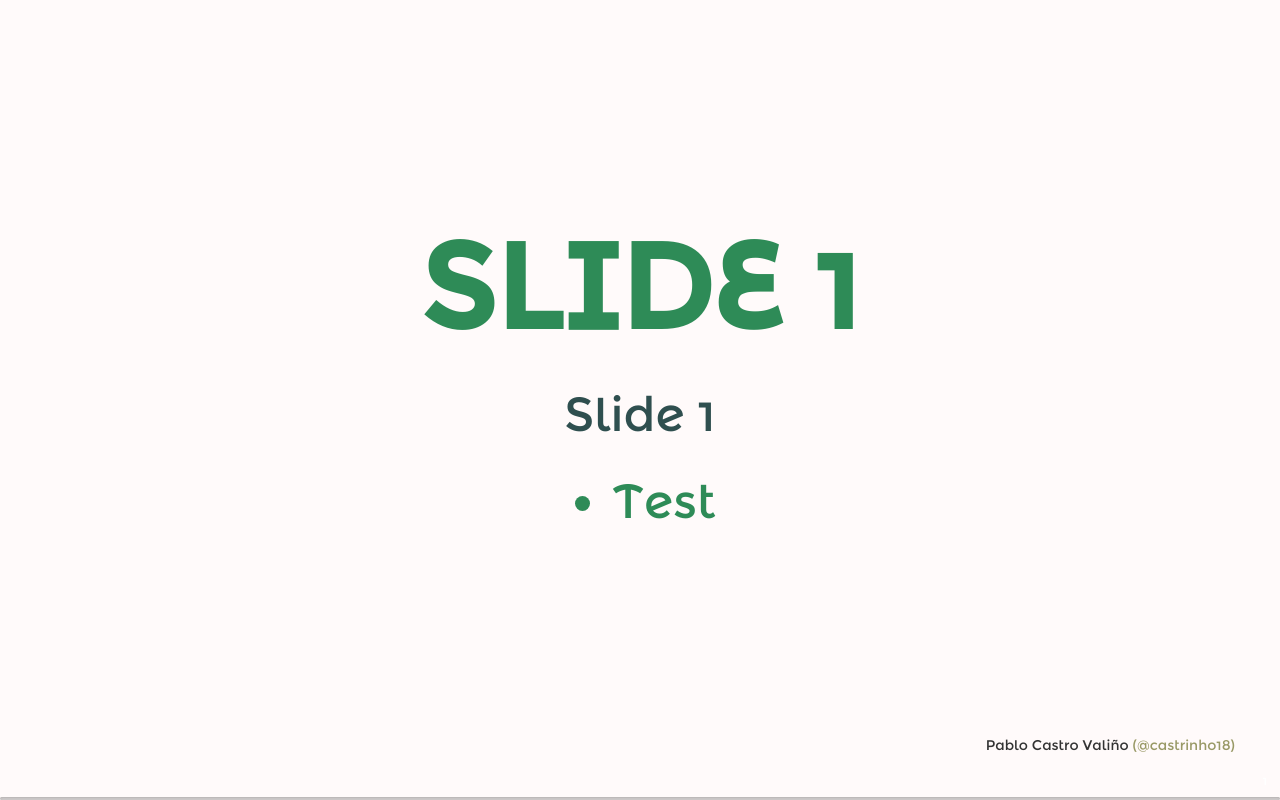
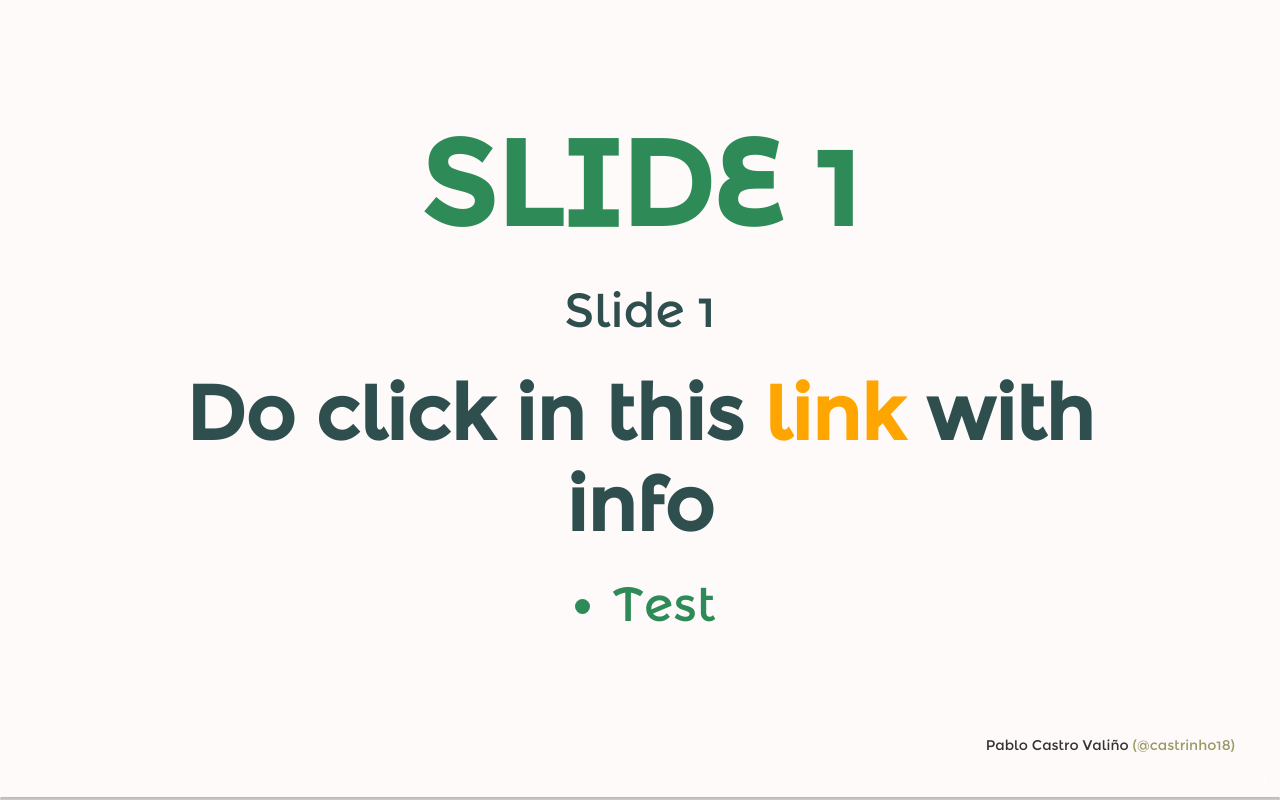
Before and after one commit to castrinho8/intro_js_react, a plain HTML site: page index.html in a window 1280 px wide. Drawn offline with Linux system fonts and the light colour scheme.

Commit message:
Add links

```diff
--- a/css/style.css
+++ b/css/style.css
@@ -108,9 +108,19 @@
 }
 
 .reveal a {
+  color: orange;
+}
+
+.reveal a:hover {
   color: inherit;
   text-decoration: none;
 }
+
+.reveal em {
+  color: orange;
+  font-style: normal;
+}
+
 /* ---- END COLORS ---- */
 
 #thanks-slide .author {
--- a/index.html
+++ b/index.html
@@ -29,6 +29,7 @@
 				<section data-background="snow" class="primary-green">
 					<h1>SLIDE 1</h1>
 					<p><span>Slide 1</span></p>
+					<h2><span>Do click in this <a href="#">link</a> with info</span></h2>
 					<ul>
 						<li>Test</li>
 					</ul>
@@ -36,6 +37,7 @@
 				<section data-background="seagreen" class="secondary-green">
 					<h2>Slide 2</h2>
 					<p><span>Slide 2</span></p>
+					<h2><span><em>Do click in</em> this <a href="#">link</a> with info</span></h2>
 					<ul>
 						<li>Test</li>
 					</ul>
@@ -47,13 +49,14 @@
 				<section data-background="white" class="primary-red">
 					<h1>SLIDE 4</h1>
 					<p><span>Slide 4</span></p>
+					<h2><span><em>Do click in</em> this <a href="#">link</a> with info</span></h2>
 					<ul>
 						<li>Test</li>
 					</ul>
 				</section>
 				<section data-background="crimson" class="secondary-red">
 					<h2>Slide 5</h2>
-					<h2><a>link</a></h2>
+					<h2><em>Do click in</em> this <a href="#">link</a> with info</h2>
 					<p><span>Slide 5</span></p>
 					<ul>
 						<li>Test</li>
```
